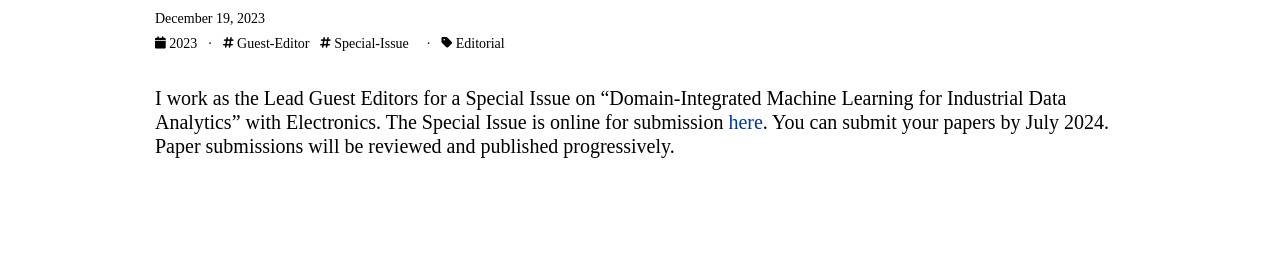
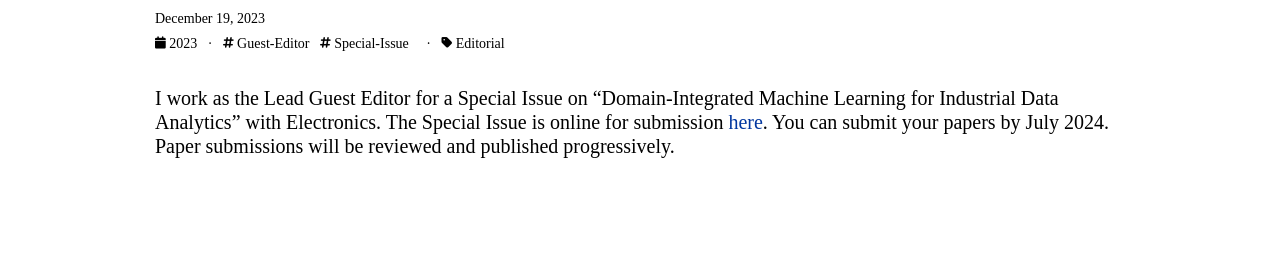
Before and after one commit to deruocheng/deruocheng.github.io, a Jekyll site: the page built from _posts/2023-12-19-Electronics-Special-Issue-Open.md, in a window 1280 px wide. Shown: the part 200-480 px from the top of the page. Built offline with Jekyll 4.4.1, drawn with Linux system fonts in a browser that asks for light colours; comment, search, counter and statistics services are not loaded; a style sheet for code colours, icons or effects is not loaded.

Commit message:
blog updates

```diff
--- a/_posts/2023-12-19-Electronics-Special-Issue-Open.md
+++ b/_posts/2023-12-19-Electronics-Special-Issue-Open.md
@@ -7,4 +7,4 @@
 categories: Editorial
 ---
 
-##### I work as the Lead Guest Editors for a Special Issue on "Domain-Integrated Machine Learning for Industrial Data Analytics" with Electronics. The Special Issue is online for submission [here](https://www.mdpi.com/journal/electronics/special_issues/ML_IDA){:target="_blank"}. You can submit your papers by July 2024. Paper submissions will be reviewed and published progressively.
+##### I work as the Lead Guest Editor for a Special Issue on "Domain-Integrated Machine Learning for Industrial Data Analytics" with Electronics. The Special Issue is online for submission [here](https://www.mdpi.com/journal/electronics/special_issues/ML_IDA){:target="_blank"}. You can submit your papers by July 2024. Paper submissions will be reviewed and published progressively.
--- a/blog/index.html
+++ b/blog/index.html
@@ -20,8 +20,8 @@
 
   {% if blog_name_size > 0 or blog_description_size > 0 %}
   <div class="header-bar">
-    <h2>{{ site.blog_name }}</h2>
-    <h3>{{ site.blog_description }}</h3>
+    <h1>{{ site.blog_name }}</h1>
+    <h2>{{ site.blog_description }}</h2>
   </div>
   {% endif %}
 
```
Also changed, not shown: blog/2023_12_19_Electronics_Special_Issue_Open.md (deleted, +0 -10 lines).
